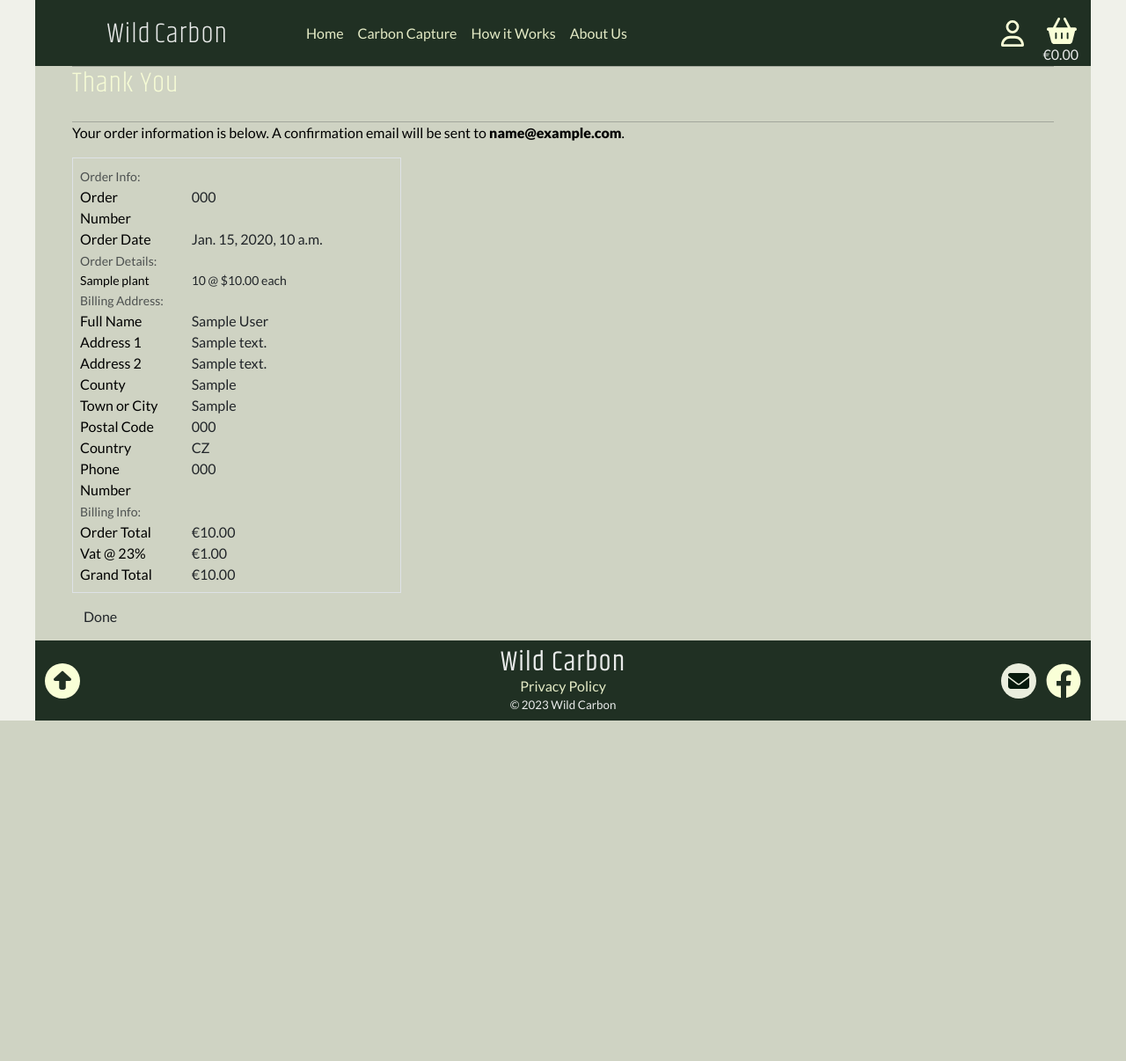
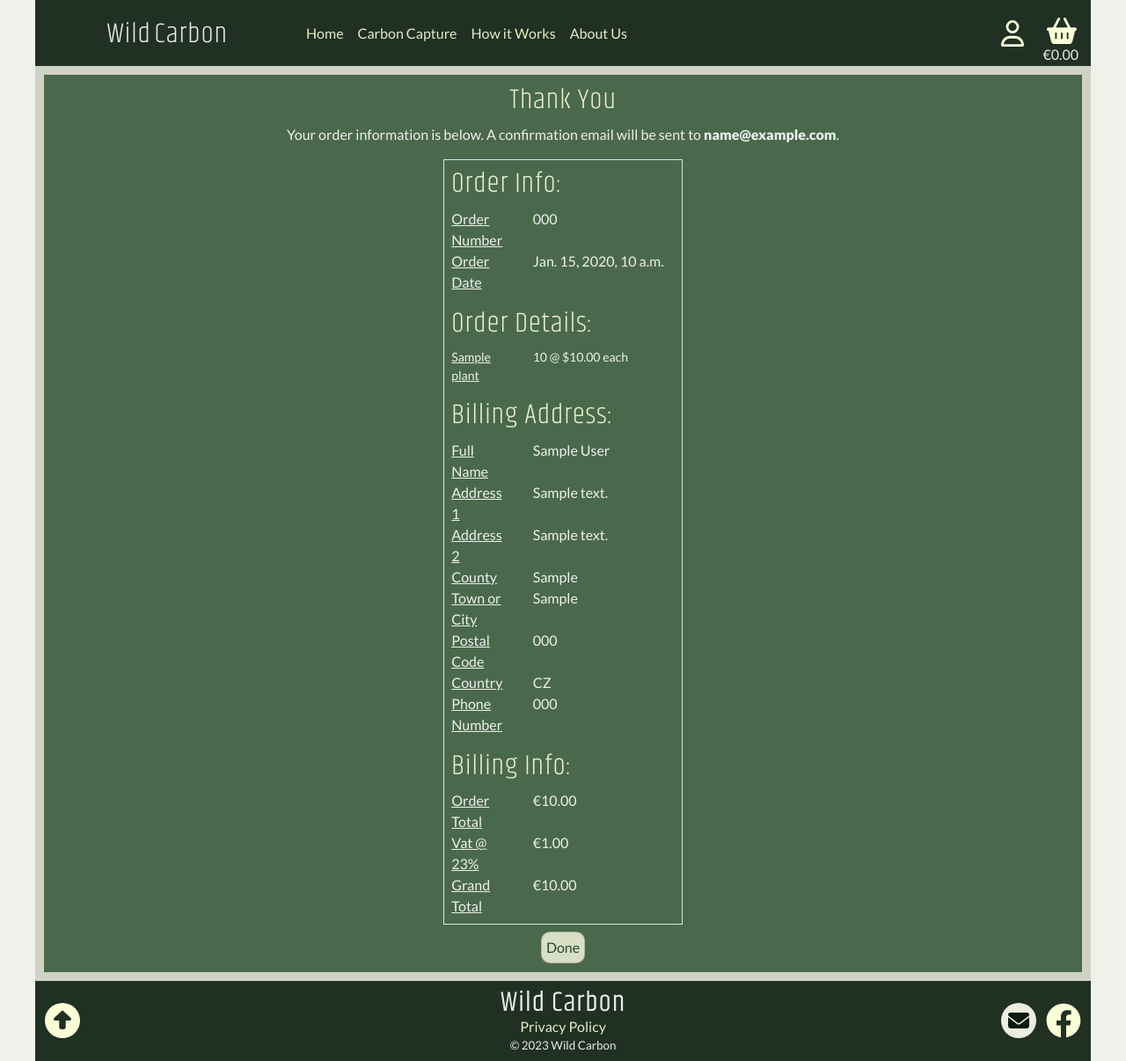
Before and after one commit to Stephen-J-Whitaker/wild-carbon, a Django app: page /checkout/checkout_success/000 in a window 1280 px wide. Shown: the whole page at 88% size. Before the commit the page ends 819 px from the top, so only its background shows below. Run offline with Django 3.2, Linux system fonts and the light colour scheme; tables that the repository leaves empty hold one stand-in row (values such as "Sample post"); some libraries are stand-ins or nearby versions.

Commit message:
FEAT: Update order success text styles

```diff
--- a/checkout/templates/checkout/checkout_success.html
+++ b/checkout/templates/checkout/checkout_success.html
@@ -15,54 +15,38 @@
 {% endblock %}
 
 {% block content %}
-    <div class="overlay"></div>
-    <div class="container">
-        <div class="row">
-            <div class="col">
-                <hr>
-                <h2 class="logo-font mb-4">Thank You</h2>
-                <hr>
-                <p class="text-black">Your order information is below. A confirmation email will be sent to <strong>{{ order.email }}</strong>.</p>
-            </div>
-        </div>
-
-        <div class="row">
-            <div class="col-12 col-lg-7">
-                <div class="order-confirmation-wrapper p-2 border">
+    <div class="content-container">
+        <div class="inner-content-container standard-inner-content-container">
+            <h1 class="content-header">Thank You</h1>
+            <p>Your order information is below. A confirmation email will be sent to <strong>{{ order.email }}</strong>.</p>
+            <div class="order-confirmation-container">
+                <div class="order-confirmation-wrapper col-12 p-2 border">
                     <div class="row">
-                        <div class="col">
-                            <small class="text-muted">Order Info:</small>
-                        </div>
+                        <h2 class="col">Order Info:</h2>
                     </div>
-
                     <div class="row">
                         <div class="col-12 col-md-4">
-                            <p class="mb-0 text-black font-weight-bold">Order Number</p>
+                            <p class="mb-0 font-weight-bold text-decoration-underline">Order Number</p>
                         </div>
                         <div class="col-12 col-md-8 text-md-right">
                             <p class="mb-0">{{ order.order_number }}</p>
                         </div>
                     </div>
-
                     <div class="row">
                         <div class="col-12 col-md-4">
-                            <p class="mb-0 text-black font-weight-bold">Order Date</p>
+                            <p class="mb-0 font-weight-bold text-decoration-underline">Order Date</p>
                         </div>
                         <div class="col-12 col-md-8 text-md-right">
                             <p class="mb-0">{{ order.date }}</p>
                         </div>
                     </div>
-
                     <div class="row">
-                        <div class="col">
-                            <small class="text-muted">Order Details:</small>
-                        </div>
+                        <h2 class="col mt-3">Order Details:</h2>
                     </div>
-
                     {% for item in order.lineitems.all %}
                     <div class="row">
                         <div class="col-12 col-md-4">
-                            <p class="small mb-0 text-black font-weight-bold">
+                            <p class="small mb-0 font-weight-bold text-decoration-underline">
                                 {{ item.plant.common_name }}
                             </p>
                         </div>
@@ -71,118 +55,101 @@
                         </div>
                     </div>
                     {% endfor %}
-
                     <div class="row">
-                        <div class="col">
-                            <small class="text-muted">Billing Address:</small>
-                        </div>
+                        <h2 class="col mt-3">Billing Address:</h2>
                     </div>
-
                     <div class="row">
                         <div class="col-12 col-md-4">
-                            <p class="mb-0 text-black font-weight-bold">Full Name</p>
+                            <p class="mb-0 font-weight-bold text-decoration-underline">Full Name</p>
                         </div>
                         <div class="col-12 col-md-8 text-md-right">
                             <p class="mb-0">{{ order.full_name }}</p>
                         </div>
                     </div>
-
                     <div class="row">
                         <div class="col-12 col-md-4">
-                            <p class="mb-0 text-black font-weight-bold">Address 1</p>
+                            <p class="mb-0 font-weight-bold text-decoration-underline">Address 1</p>
                         </div>
                         <div class="col-12 col-md-8 text-md-right">
                             <p class="mb-0">{{ order.street_address1 }}</p>
                         </div>
                     </div>
-
                     {% if order.street_address2 %}
                     <div class="row">
                         <div class="col-12 col-md-4">
-                            <p class="mb-0 text-black font-weight-bold">Address 2</p>
+                            <p class="mb-0 font-weight-bold text-decoration-underline">Address 2</p>
                         </div>
                         <div class="col-12 col-md-8 text-md-right">
                             <p class="mb-0">{{ order.street_address1 }}</p>
                         </div>
                     </div>
                     {% endif %}
-
                     {% if order.county %}
                     <div class="row">
                         <div class="col-12 col-md-4">
-                            <p class="mb-0 text-black font-weight-bold">County</p>
+                            <p class="mb-0 font-weight-bold text-decoration-underline">County</p>
                         </div>
                         <div class="col-12 col-md-8 text-md-right">
                             <p class="mb-0">{{ order.county }}</p>
                         </div>
                     </div>
                     {% endif %}
-
                     <div class="row">
                         <div class="col-12 col-md-4">
-                            <p class="mb-0 text-black font-weight-bold">Town or City</p>
+                            <p class="mb-0 font-weight-bold text-decoration-underline">Town or City</p>
                         </div>
                         <div class="col-12 col-md-8 text-md-right">
                             <p class="mb-0">{{ order.town_or_city }}</p>
                         </div>
                     </div>
-
                     {% if order.postcode %}
                     <div class="row">
                         <div class="col-12 col-md-4">
-                            <p class="mb-0 text-black font-weight-bold">Postal Code</p>
+                            <p class="mb-0 font-weight-bold text-decoration-underline">Postal Code</p>
                         </div>
                         <div class="col-12 col-md-8 text-md-right">
                             <p class="mb-0">{{ order.postcode }}</p>
                         </div>
                     </div>
                     {% endif %}
-
                     <div class="row">
                         <div class="col-12 col-md-4">
-                            <p class="mb-0 text-black font-weight-bold">Country</p>
+                            <p class="mb-0 font-weight-bold text-decoration-underline">Country</p>
                         </div>
                         <div class="col-12 col-md-8 text-md-right">
                             <p class="mb-0">{{ order.country }}</p>
                         </div>
                     </div>
-
                     <div class="row">
                         <div class="col-12 col-md-4">
-                            <p class="mb-0 text-black font-weight-bold">Phone Number</p>
+                            <p class="mb-0 font-weight-bold text-decoration-underline">Phone Number</p>
                         </div>
                         <div class="col-12 col-md-8 text-md-right">
                             <p class="mb-0">{{ order.phone_number }}</p>
                         </div>
                     </div>
-
                     <div class="row">
-                        <div class="col">
-                            <small class="text-muted">Billing Info:</small>
-                        </div>
+                        <h2 class="col mt-3">Billing Info:</h2>
                     </div>
-
                     <div class="row">
                         <div class="col-12 col-md-4">
-                            <p class="mb-0 text-black font-weight-bold">Order Total</p>
+                            <p class="mb-0 font-weight-bold text-decoration-underline">Order Total</p>
                         </div>
                         <div class="col-12 col-md-8 text-md-right">
                             <p class="mb-0">€{{ order.order_total }}</p>
                         </div>
                     </div>
-
                     <div class="row">
                         <div class="col-12 col-md-4">
-                            <p class="mb-0 text-black font-weight-bold">Vat @ 23%</p>
+                            <p class="mb-0 font-weight-bold text-decoration-underline">Vat @ 23%</p>
                         </div>
                         <div class="col-12 col-md-8 text-md-right">
                             <p class="mb-0">€{{ order.vat }}</p>
                         </div>
                     </div>
-
                     <div class="row">
                         <div class="col-12 col-md-4">
-                            <p class="mb-0 text-black font-weight-bold">Grand Total</p>
+                            <p class="mb-0 font-weight-bold text-decoration-underline">Grand Total</p>
                         </div>
                         <div class="col-12 col-md-8 text-md-right">
                             <p class="mb-0">€{{ order.grand_total }}</p>
@@ -190,23 +157,21 @@
                     </div>
                 </div>
             </div>
-        </div>
-        <div class="row">
-			<div class="col-12 col-lg-7 text-right">
+            <div class="text-right">
                 {% if from_profile %}
-                    <a href="#" class="btn btn-black rounded-0 my-2">
+                    <a href="{% url 'profile' %}" class="button order-history-button mt-2">
                         <span class="icon mr-2">
                             <i class="fas fa-angle-left"></i>
                         </span>
                         <span class="text-uppercase">Back to Profile</span>
                     </a>
                 {% else %}
-                    <a href="{% url 'home' %}" class="btn btn-black rounded-0 my-2">
+                    <a href="{% url 'home' %}" class="button order-history-button mt-2">
                         <span class="icon mr-2">Done</span>
                     </a>
                 {% endif %}
-			</div>
-		</div>
+            </div>
+        </div>
     </div>
 {% endblock %}
 
```
